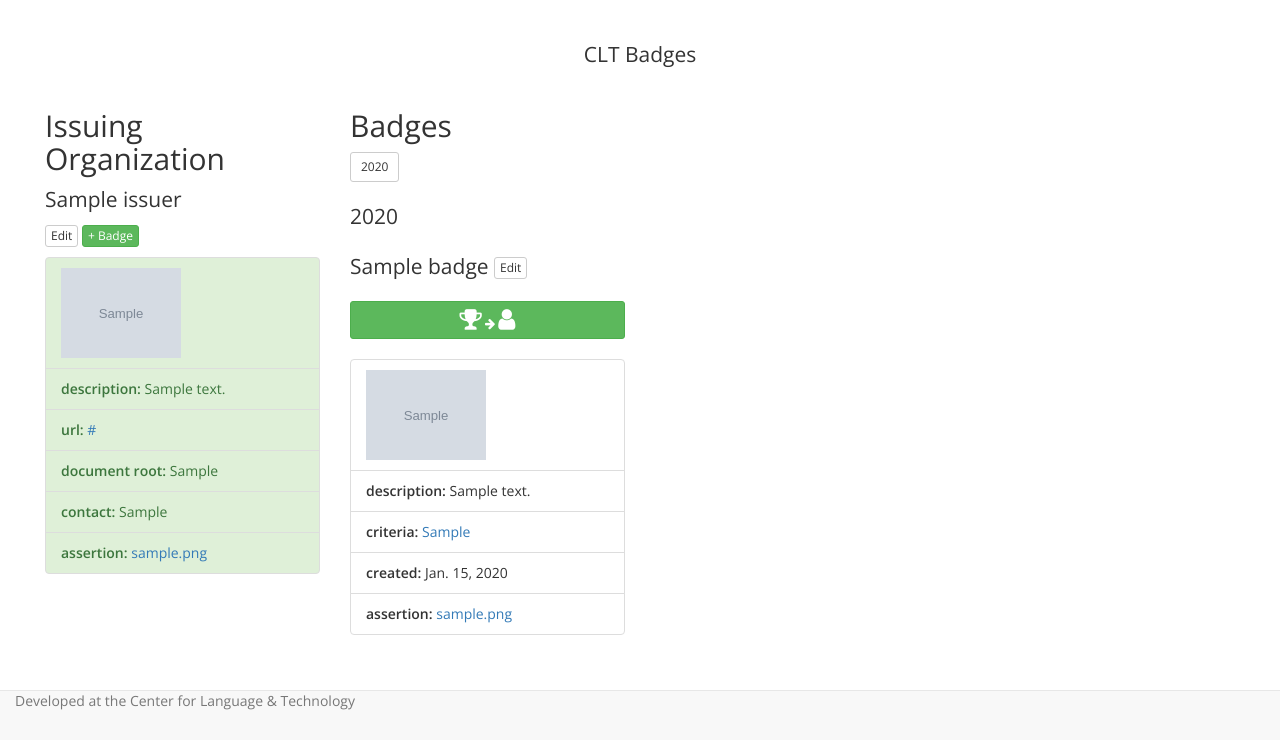
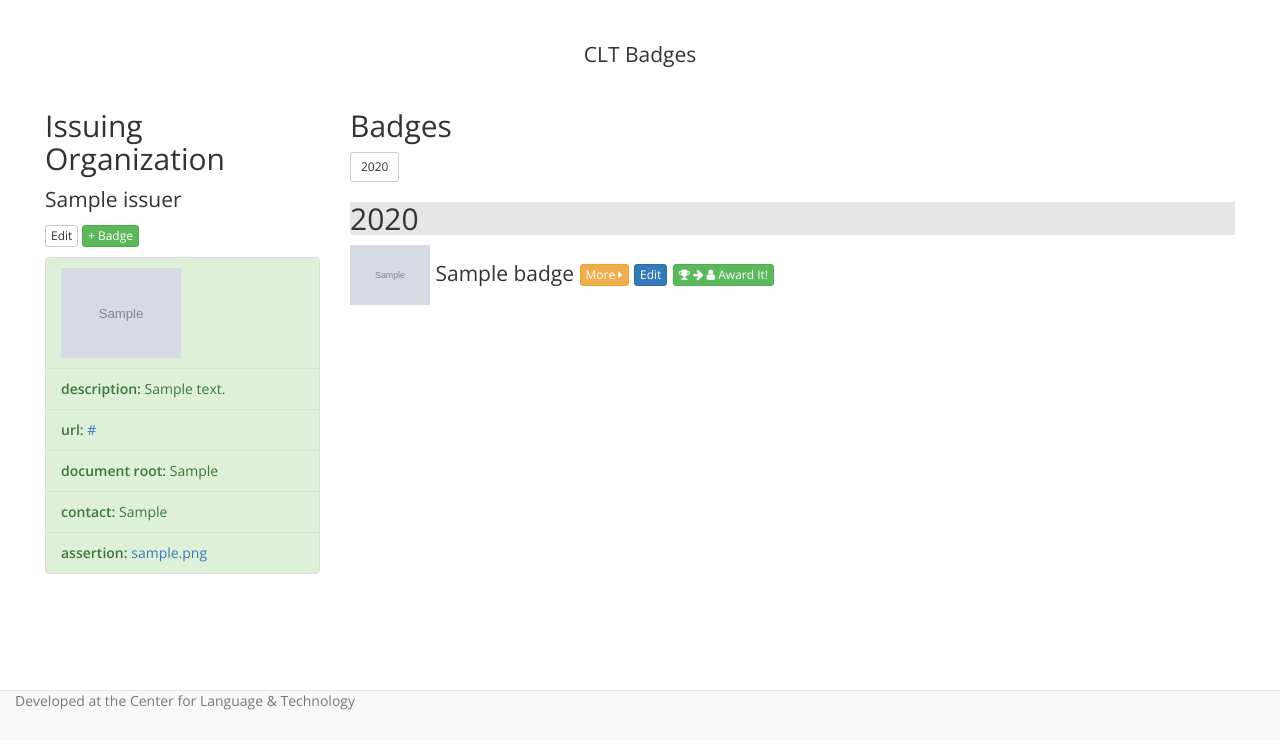
Before and after one commit to llcit/clt-badge-dev-py, a Django app: a page that uses templates/badge_index.html in a window 1280 px wide. Shown: the part 60-815 px from the top of the page. After the commit the page ends 770 px from the top, so only its background shows below. Run offline with Django 3.2, Linux system fonts and the light colour scheme; tables that the repository leaves empty hold one stand-in row (values such as "Sample post"); grey boxes marked "Sample" are stand-in pictures; some libraries are stand-ins or nearby versions.

Commit message:
humane display adjustment

```diff
--- a/templates/badge_index.html
+++ b/templates/badge_index.html
@@ -42,37 +42,39 @@
 					<div class="col-md-9">
 						<h2>Badges</h2>
                         <div class="row"><div class="col-md-12">
-                            {% for i in year_list %}
-                                <a href="#year{{i}}" class="btn btn-sm btn-default">{{ i }}</a>
-                            {% endfor %}
+                            {% for i in year_list %}<a href="#year{{i}}" class="btn btn-sm btn-default">{{ i }}</a>{% endfor %}
                         </div></div>
 
+                        {% for j in i.badges %}
                             <div class="row">
-                        {% for j in i.badges %}
                                 {% ifchanged j.created|date:"Y" %}
-                                <div style="padding-top: 0px" class="col-md-12 clearfix">
-                                    <h2 id="year{{j.created|date:"Y"}}" class="lead">{{j.created|date:"Y"}}</h2>
-                                </div>
+                                    <div class="col-md-12"><h2 id="year{{j.created|date:"Y"}}" style="background-color: #E6E6E6">{{j.created|date:"Y"}}</h2></div>
                                 {% endifchanged %}
-                            <div class="col-md-4">
-                                <p class="lead">{{ j.name }} <a class="btn btn-xs btn-default" href="{% url 'edit_badge' j.id %}">Edit</a> <!-- <a class="btn btn-xs btn-danger" href="">Delete</a> --></p>
+
+                                <div class="col-md-12">
+                                    <p class="lead">
+                                        <img width="80px" src="{{ j.image }}"/>
+                                        {{ j.name }}
+                                        <a class="btn btn-xs btn-warning" data-toggle="collapse" href="#badgeinfo_{{ j.id }}" aria-expanded="false" aria-controls="badgeinfo_{{ j.id }}">More <i class="fa fa-caret-right"></i></a>
+                                        <a class="btn btn-xs btn-primary" href="{% url 'edit_badge' j.id %}">Edit</a>
+                                        <a class="btn btn-xs btn-success" href="{% url 'create_award_by_badge' badge=j.id %}">
+                                            <i class="fa fa-trophy"></i> <i class="fa fa-arrow-right"></i> <i class="fa fa-user"></i>
+                                            Award It!
+                                        </a>
+                                        <!-- <a class="btn btn-xs btn-danger" href="">Delete</a> --></p>
                                     <p>
-                                    <a class="btn btn-sm btn-success btn-block" href="{% url 'create_award_by_badge' badge=j.id %}"><i class="fa fa-trophy fa-2x"></i> <i class="fa fa-arrow-right"></i> <i class="fa fa-user fa-2x"></i></a>
-                                </p>
-                                <p class="clearfix">
-                                    <ul class="list-group">
-                                        <li class="list-group-item list-group-item-primary"><img width="120px" src="{{ j.image }}"/></li>
+                                        <ul id="badgeinfo_{{ j.id }}" class="list-group collapse">
                                             <li class="list-group-item list-group-item-primary"><strong>description:</strong> {{ j.description }}</li>
                                             <li class="list-group-item list-group-item-primary"><strong>criteria: </strong> <a href="{{ j.criteria }}" target="_blank">{{ j.criteria }}</a></li>
                                             <li class="list-group-item list-group-item-primary"><strong>created: </strong> {{ j.created }}</li>
                                             <li class="list-group-item list-group-item-primary"><strong>assertion: </strong><a href="{{ j.jsonfile }}" target="_blank">{{ j.jsonfile }}</a></li>
-
                                         </ul>
                                     </p>
 
                                 </div>
+                            </div>
                         {% endfor %}
-                        </div>
+
 
 					</div>
 				</div>
```
Lines whose indentation alone changed are shown as unchanged.
